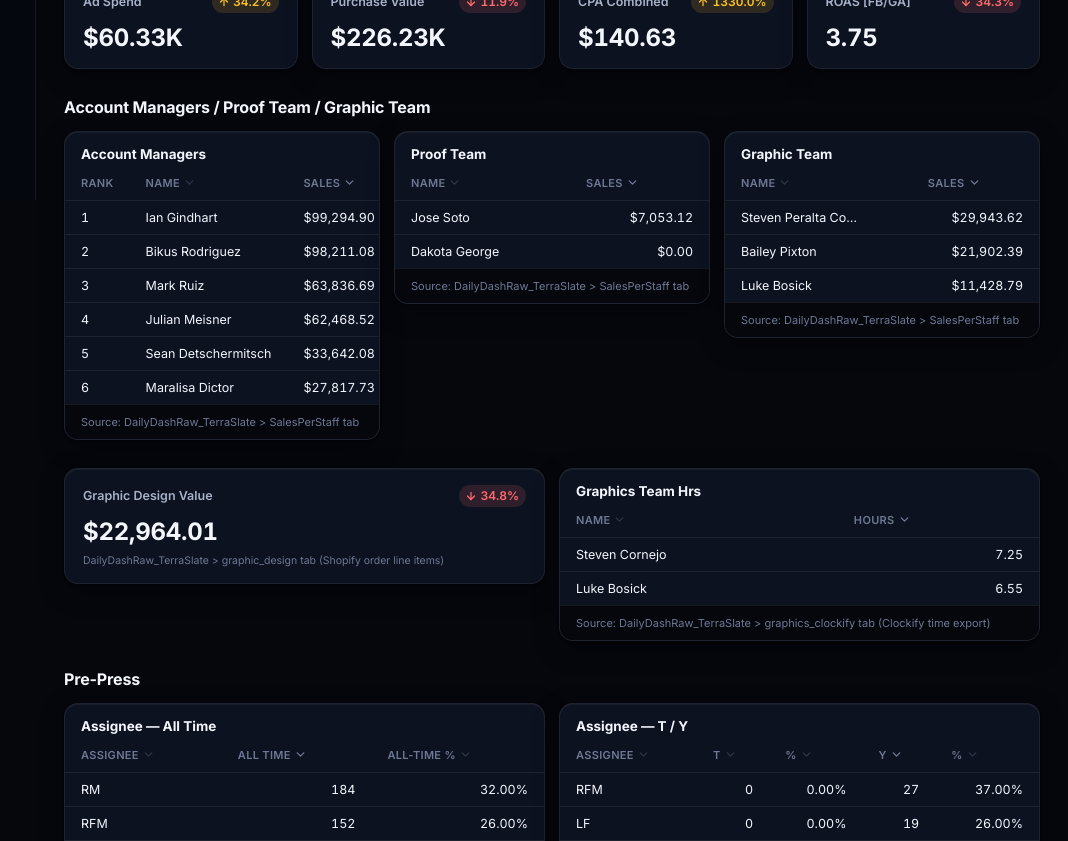
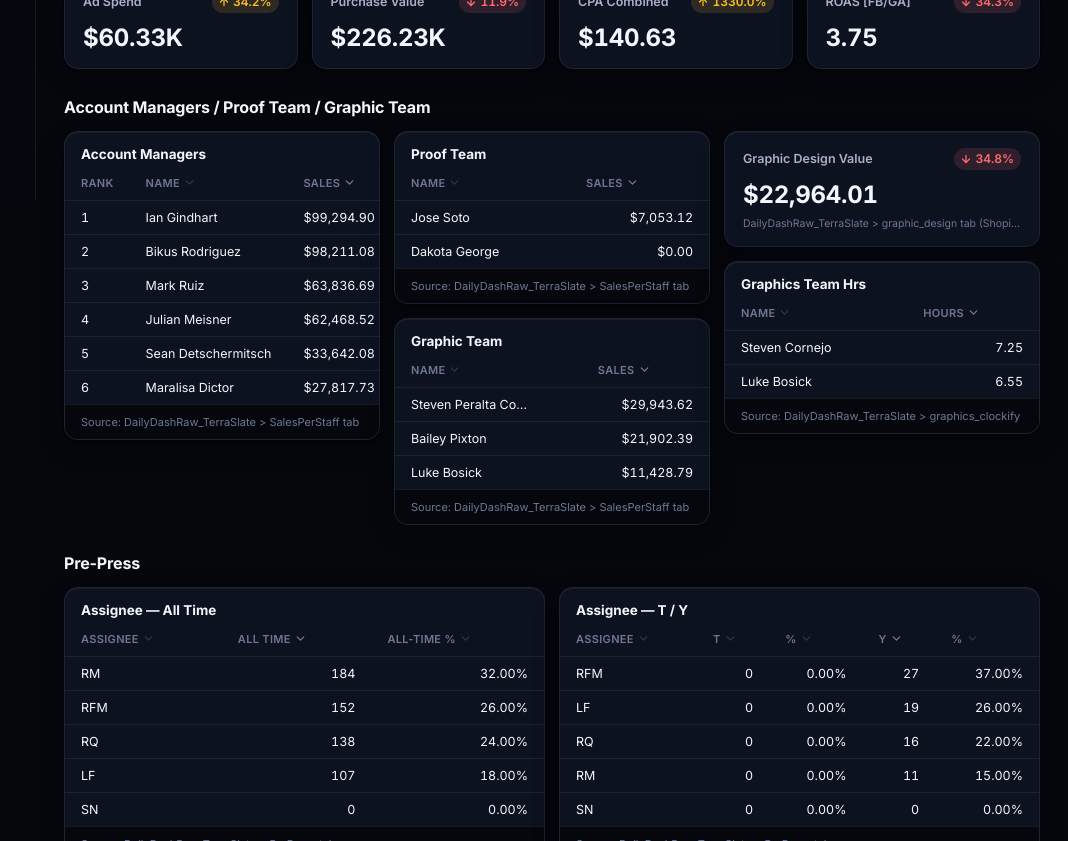
Before and after one commit to jayr-ai/terraslate-ceo-dashboard, a React (Vite) app: page / in a window 1280 px wide. Shown: the part 600-1441 px from the top of the page, without its empty margins (212-1280 px from the left). Built offline with nearby package versions, Linux system fonts and the light colour scheme.

Commit message:
Stack Proof/Graphic Team and Graphic Design tables into 3 columns
Account Managers, Proof Team + Graphic Team, and Graphic Design Value
+ Graphics Team Hrs now form one 3-column row (col 2 and 3 stack
their two items vertically) instead of a wide top row plus a
separate 2-column row below.

```diff
--- a/src/sections/ProofGraphicsTeams.module.css
+++ b/src/sections/ProofGraphicsTeams.module.css
@@ -1,20 +1,25 @@
-.topRow {
-  margin-bottom: 14px;
-}
-
-.row {
+.grid3 {
   display: grid;
-  grid-template-columns: repeat(2, minmax(0, 1fr));
+  grid-template-columns: repeat(3, minmax(0, 1fr));
   gap: 14px;
   align-items: start;
 }
 
 .col {
+  display: flex;
+  flex-direction: column;
+  gap: 14px;
   min-width: 0;
 }
 
+@media (max-width: 1180px) {
+  .grid3 {
+    grid-template-columns: repeat(2, minmax(0, 1fr));
+  }
+}
+
 @media (max-width: 720px) {
-  .row {
+  .grid3 {
     grid-template-columns: minmax(0, 1fr);
   }
 }
--- a/src/sections/ProofGraphicsTeams.tsx
+++ b/src/sections/ProofGraphicsTeams.tsx
@@ -1,7 +1,6 @@
 import { Section } from "../components/shared/Section";
 import { DataTable } from "../components/shared/DataTable";
 import { StatTile } from "../components/shared/StatTile";
-import grid from "../components/shared/Grid.module.css";
 import { useDateRange } from "../data/DateRangeContext";
 import {
   buildBreadwinnazTable,
@@ -22,12 +21,14 @@ export function ProofGraphicsTeams() {
 
   return (
     <Section title="Account Managers / Proof Team / Graphic Team">
-      <div className={`${grid.tableGrid3} ${styles.topRow}`}>
-        <DataTable table={accountManagersTable} />
-        <DataTable table={proofTeamSalesTable} />
-        <DataTable table={graphicTeamSalesTable} />
-      </div>
-      <div className={styles.row}>
+      <div className={styles.grid3}>
+        <div className={styles.col}>
+          <DataTable table={accountManagersTable} />
+        </div>
+        <div className={styles.col}>
+          <DataTable table={proofTeamSalesTable} />
+          <DataTable table={graphicTeamSalesTable} />
+        </div>
         <div className={styles.col}>
           <StatTile
             label={graphicDesignValueTile.label}
@@ -35,8 +36,6 @@ export function ProofGraphicsTeams() {
             trend={graphicDesignValueTile.trend}
             source={graphicDesignValueTile.source}
           />
-        </div>
-        <div className={styles.col}>
           <DataTable table={graphicsTeamHoursTable} />
         </div>
       </div>
```
